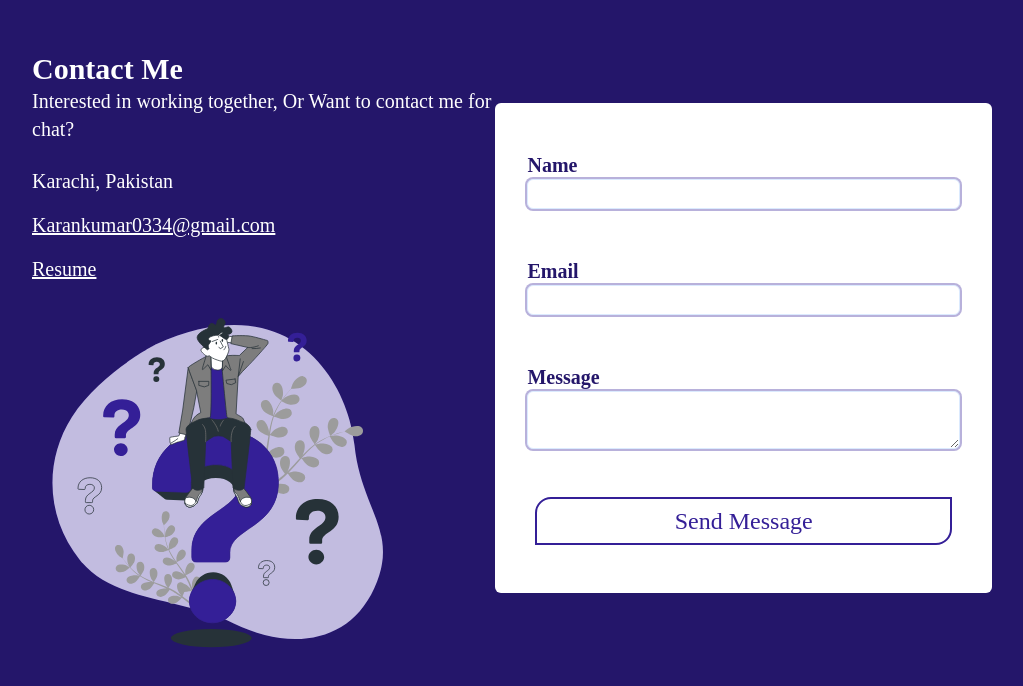
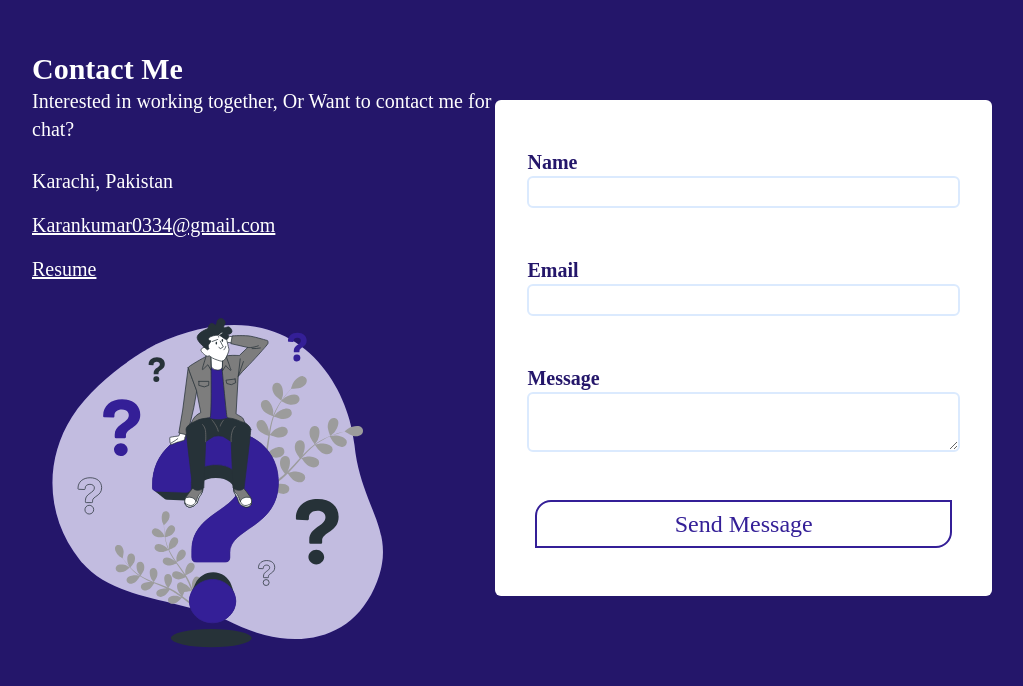
Before and after one commit to KaranKumarr/Portfolio, a React (Create React App) app: page / in a window 1280 px wide. Shown: the part 3756-4442 px from the top of the page, without its empty margins (128-1151 px from the left). Built offline with nearby package versions, Linux system fonts and the light colour scheme.

Commit message:
Contact forms border fix

```diff
--- a/src/components/Contact.jsx
+++ b/src/components/Contact.jsx
@@ -32,12 +32,12 @@ function Contact() {
             {/* Contact Form */}
             <div className='flex flex-col  bg-white h-full w-full py-12 px-8 rounded-md '>
                 <label htmlFor="contactName" className='subtitle text-blueBell-600 font-semibold'>Name</label>
-                <input type="text" name='contactName' className='ring-2 ring-blueBell-100 focus:ring-blueBell-500 border border-blue-100  focus:outline-none focus:border-blueBell-500  rounded-md subtitle  ' />
+                <input type="text" name='contactName' className=' border-2 border-blue-100  focus:outline-none focus:border-blueBell-500  rounded-md subtitle  ' />
                 <label htmlFor="contactEmail" className='subtitle text-blueBell-600 font-semibold mt-12'>Email</label>
-                <input type="email" name="contactEmail" className='ring-2 ring-blueBell-100 focus:ring-blueBell-500 border border-blue-100  focus:outline-none focus:border-blueBell-500  rounded-md subtitle  ' />
+                <input type="email" name="contactEmail" className=' border-2 border-blue-100  focus:outline-none focus:border-blueBell-500  rounded-md subtitle  ' />
                 <label htmlFor="contactMessage" className='subtitle text-blueBell-600 font-semibold mt-12'>Message</label>
                 <textarea type="text" name="contactMessage"
-                    className='ring-2 ring-blueBell-100 focus:ring-blueBell-500 border border-blue-100  focus:outline-none focus:border-blueBell-500  rounded-md subtitle  mb-12' ></textarea>
+                    className=' border-2 border-blue-100  focus:outline-none focus:border-blueBell-500  rounded-md subtitle  mb-12' ></textarea>
                 <Button> Send Message </Button>
             </div>
         </div>
```
